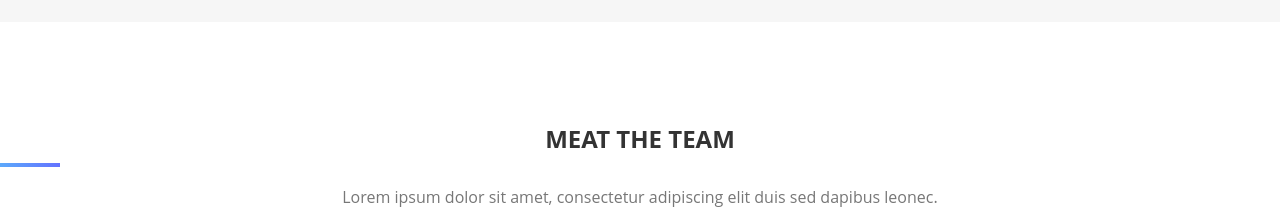
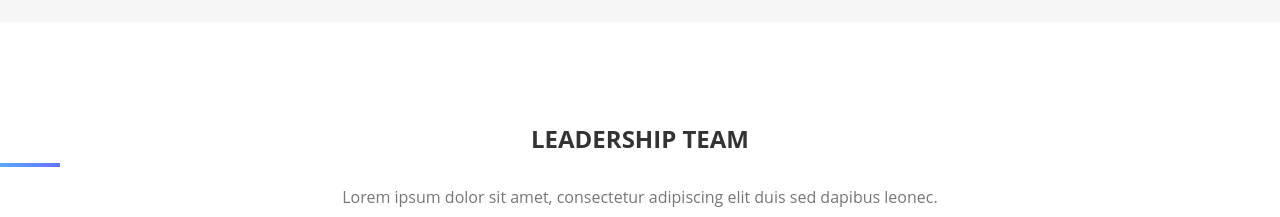
Before and after one commit to roger-ngx/udp, a Next.js app: page / in a window 1280 px wide. Shown: the part 2080-2297 px from the top of the page. Built offline with nearby package versions, Linux system fonts and the light colour scheme.

Commit message:
change name of the team section

```diff
--- a/pages/index.js
+++ b/pages/index.js
@@ -138,7 +138,7 @@
         </div>
 
         <div ref={teamRef} className='feature' style={{textAlign: 'center'}}>
-          <SectionHeader name='meat the team' />
+          <SectionHeader name='Leadership Team' />
           <Team />
         </div>
       </main>
```
